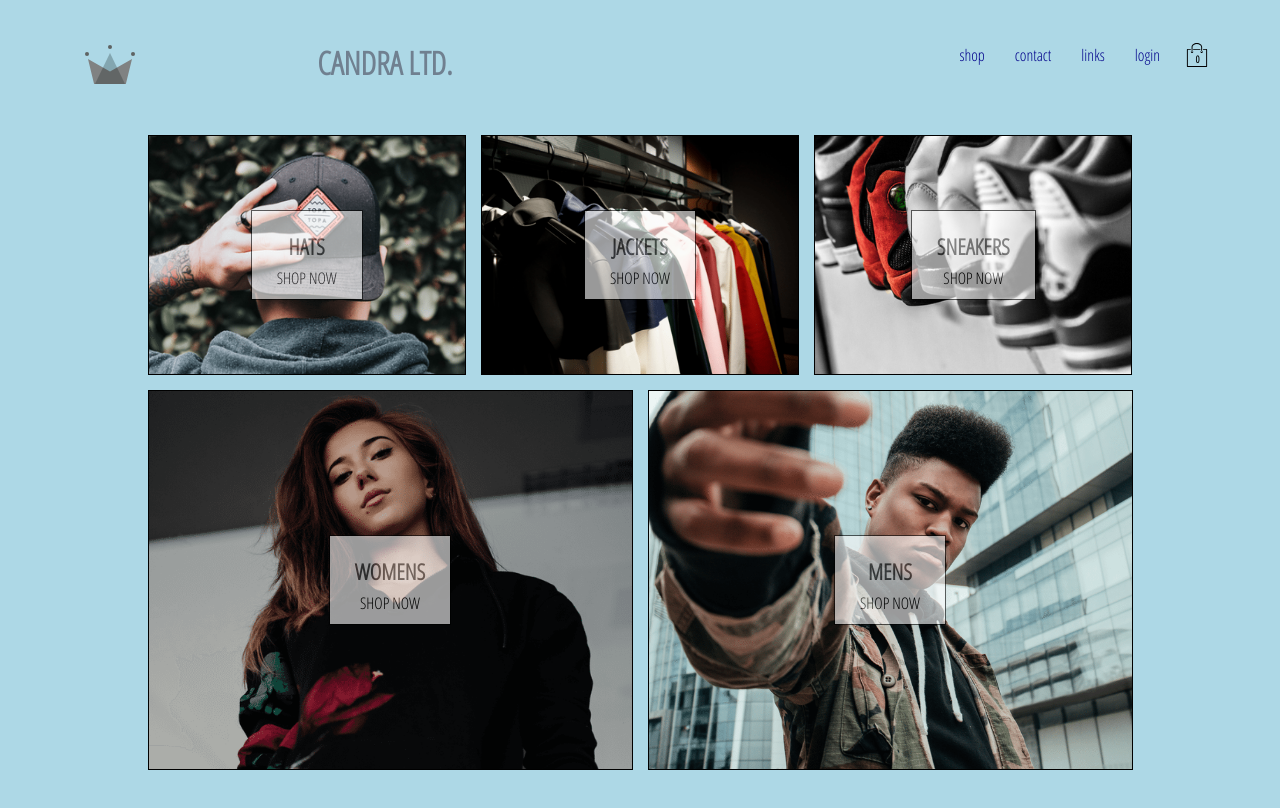
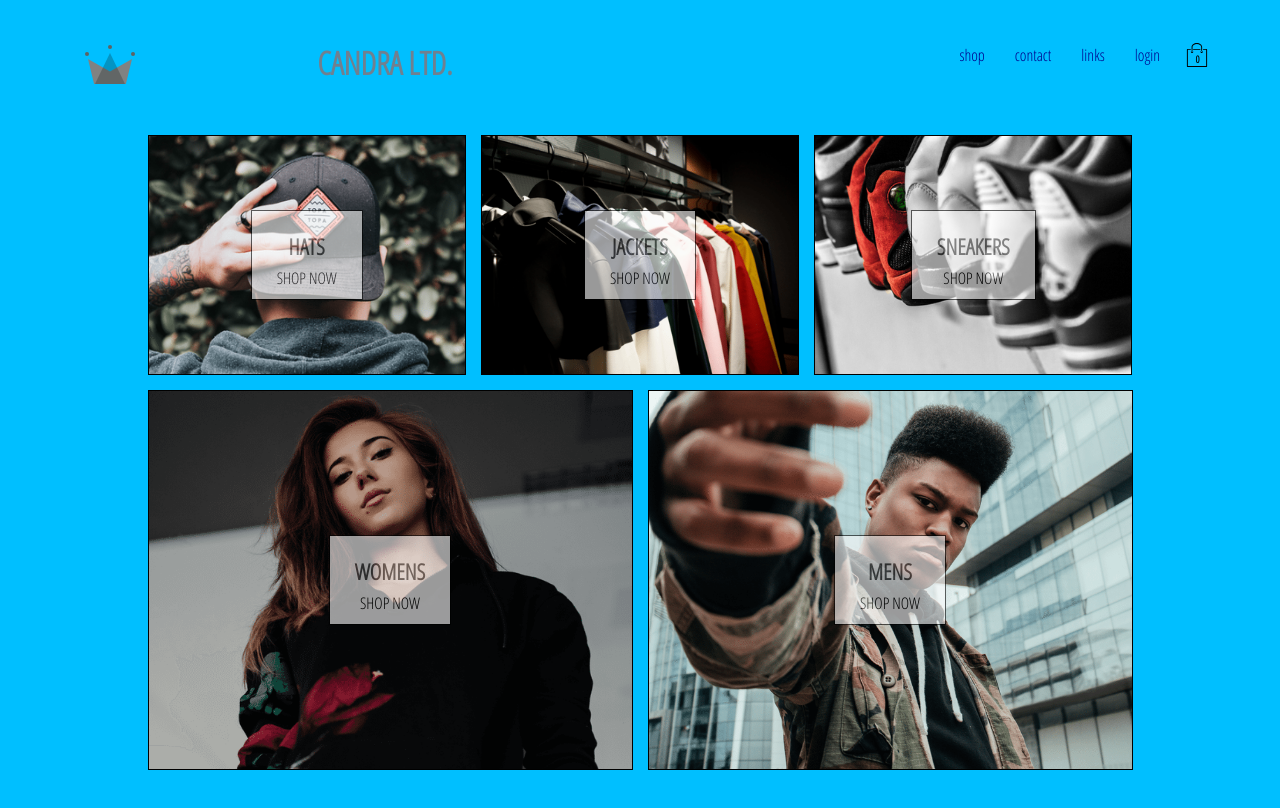
Before and after one commit to amriikk/CandraLtd, a React (Create React App) app: page / in a window 1280 px wide. Shown: the top 808 px of the page. Built offline with nearby package versions, Linux system fonts and the light colour scheme; no server answers.

Commit message:
update app background color

```diff
--- a/src/App.css
+++ b/src/App.css
@@ -1,7 +1,7 @@
 body {
     font-family: 'Open Sans Condensed';
     padding: 20px 60px;
-    background: lightblue;
+    background: deepskyblue;
     /* background-image: linear-gradient(slategray, cyan, steelblue); */
 }
 
--- a/src/components/Cart-Dropdown/Cart.scss
+++ b/src/components/Cart-Dropdown/Cart.scss
@@ -5,9 +5,9 @@
     display: flex;
     flex-direction: column;
     padding: 20px;
-    border: 1px solid black;
+    border: 1px solid slateblue;
     border-radius: 5px;
-    background-color: white;
+    background-color: deepskyblue;
     top: 90px;
     right: 40px;
     z-index: 5;
```
